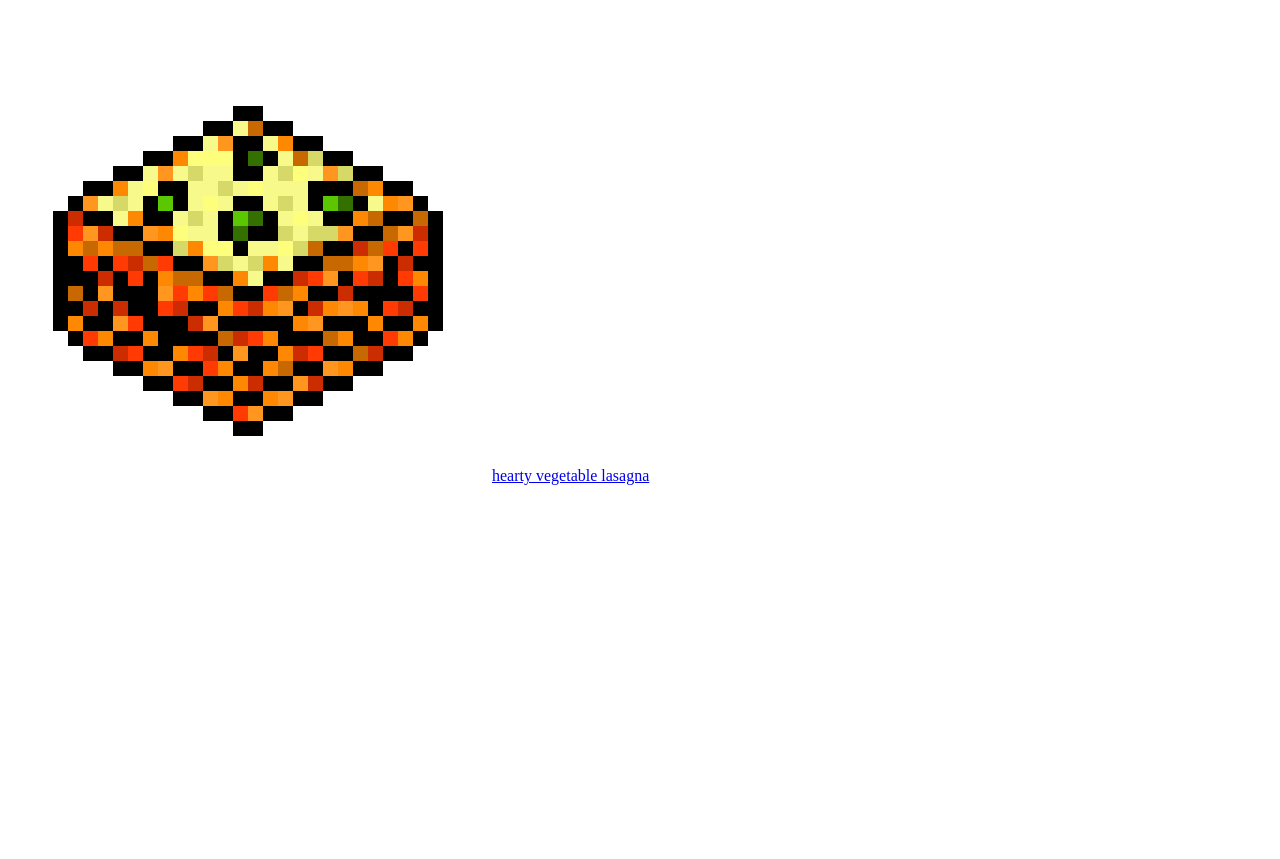
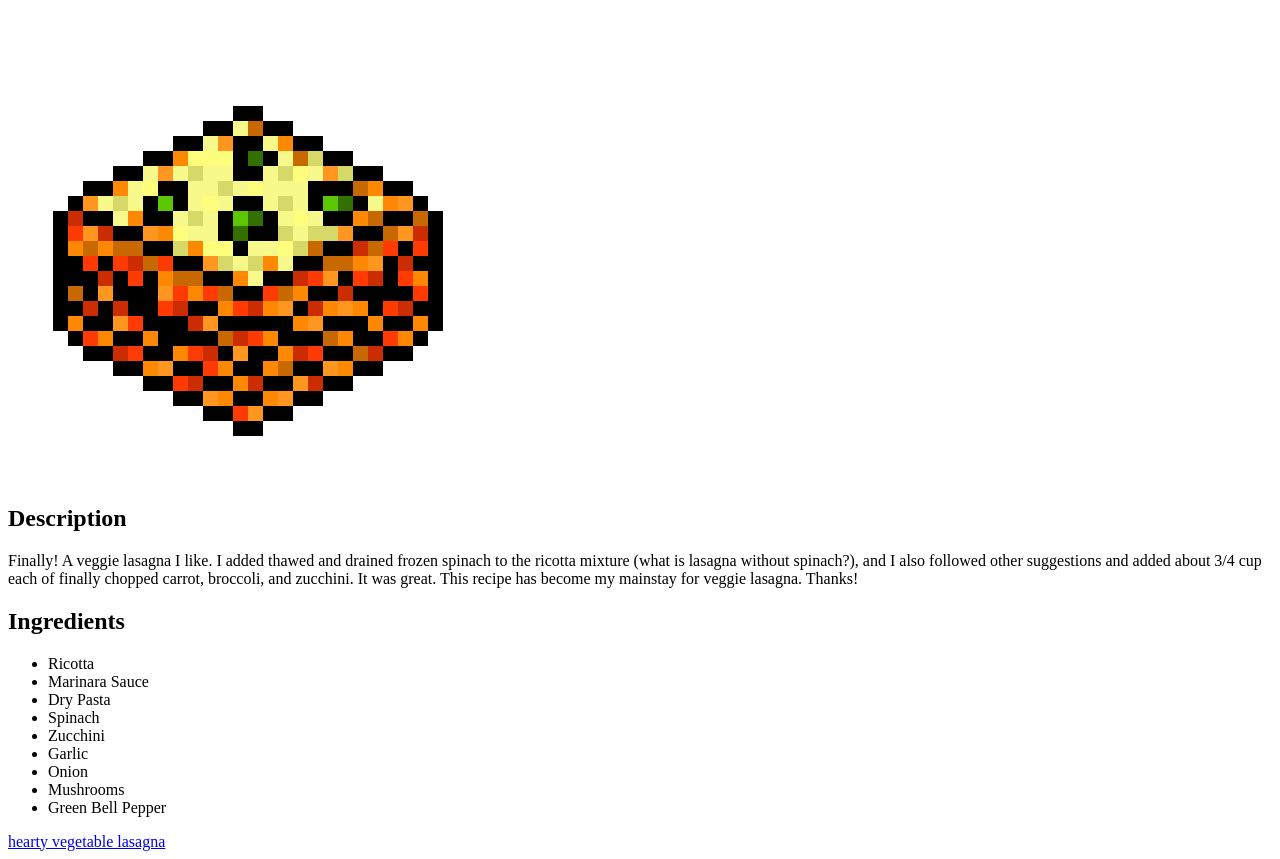
Before and after one commit to kbc555/odin-recipes, a plain HTML site: page index.html in a window 1280 px wide. Shown: the part 79-938 px from the top of the page. Before the commit the page ends 800 px from the top, so only its background shows below. Drawn offline with Linux system fonts and the light colour scheme.

Commit message:
Added description for recipe and add ingredient list

```diff
--- a/index.html
+++ b/index.html
@@ -8,7 +8,21 @@
 </head>
 <body>
     <h1>Odin Recipes</h1>
-    <img src="recipes/imgs/lasagna.png">
-    <a href="https://www.allrecipes.com/recipe/11786/hearty-vegetable-lasagna/">hearty vegetable lasagna</a>
+    <img src="recipes/imgs/lasagna.png" alt="pixel art lasagna">
+        <h2>Description</h2>
+            <p>Finally! A veggie lasagna I like. I added thawed and drained frozen spinach to the ricotta mixture (what is lasagna without spinach?), and I also followed other suggestions and added about 3/4 cup each of finally chopped carrot, broccoli, and zucchini. It was great. This recipe has become my mainstay for veggie lasagna. Thanks!</p>
+        <h2>Ingredients</h2>
+            <ul>
+                <li>Ricotta</li>
+                <li>Marinara Sauce</li>
+                <li>Dry Pasta</li>
+                <li>Spinach</li>
+                <li>Zucchini</li>
+                <li>Garlic</li>
+                <li>Onion</li>
+                <li>Mushrooms</li>
+                <li>Green Bell Pepper</li>
+            </ul>
+            <a href="https://www.allrecipes.com/recipe/11786/hearty-vegetable-lasagna/">hearty vegetable lasagna</a>
 </body>
 </html>
```
